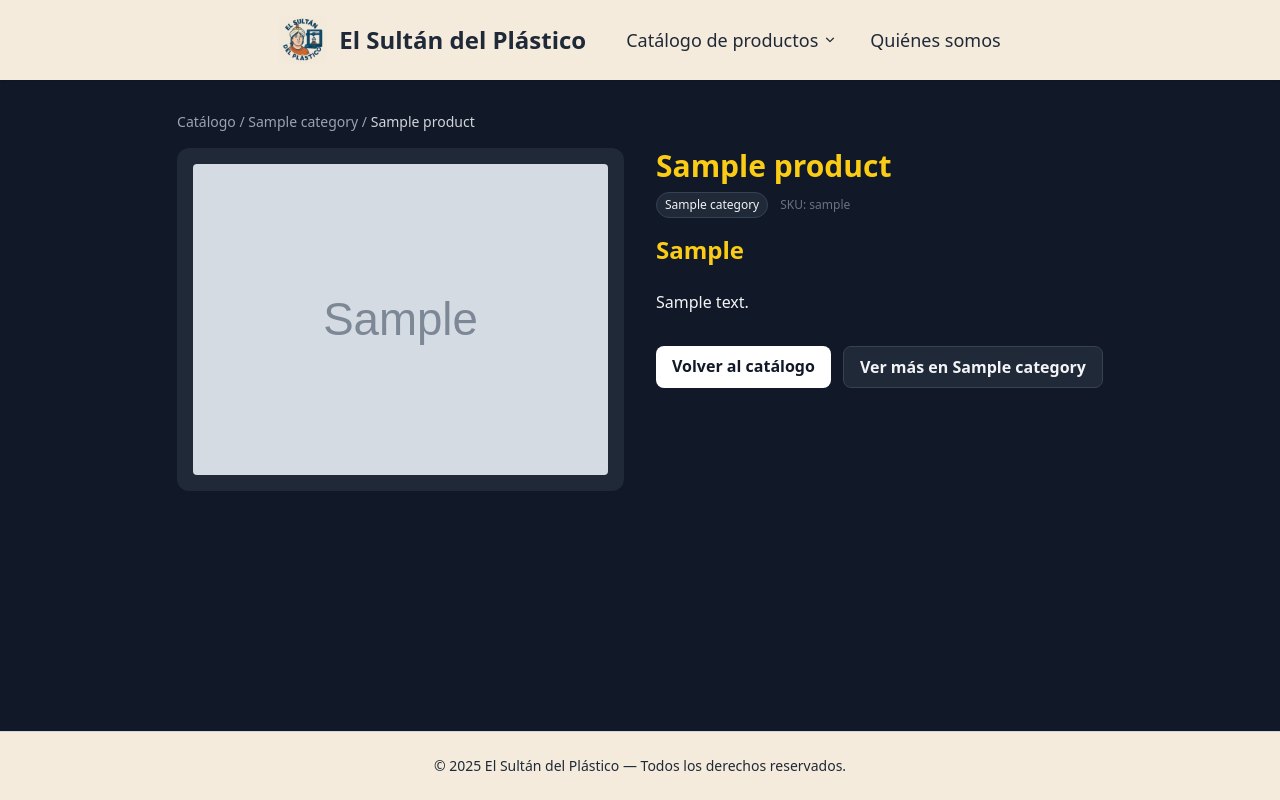
After one commit to julianlods/impresora3d, a Flask app: a page that uses templates/base.html in a window 1280 px wide. The commit adds this page. Run offline with Flask 3, Linux system fonts and the light colour scheme; tables that the repository leaves empty hold one stand-in row (values such as "Sample post"); grey boxes marked "Sample" are stand-in pictures; parts of the project's set-up code (start-up, migrations or seed data) failed here and were passed over; some libraries are stand-ins or nearby versions.

Commit message:
ui: dropdown 2 columnas + detalle de producto + admin modal compacto

```diff
--- a/app.py
+++ b/app.py
@@ -1,4 +1,6 @@
-from flask import Flask, render_template, abort
+from flask import Flask, render_template, abort, redirect, url_for, request, session
+from flask_admin import Admin, AdminIndexView
+from flask_admin.contrib.sqla import ModelView
 from datetime import datetime
 from pathlib import Path
 import json
@@ -6,6 +8,8 @@ import json
 # ---- Flask básico
 app = Flask(__name__)
 app.config["SECRET_KEY"] = "change-me"
+app.config["ADMIN_USER"] = "j"        # CAMBIALO
+app.config["ADMIN_PASSWORD"] = "j" # CAMBIALO
 
 # ---- Base de datos (SQLite)
 from flask_sqlalchemy import SQLAlchemy
@@ -40,13 +44,35 @@ class Product(db.Model):
         return f"<Product {self.name}>"
 
 # ---- Admin
-from flask_admin import Admin
+class _AuthMixin:
+    def is_accessible(self):
+        return session.get("admin", False)
+    def inaccessible_callback(self, name, **kwargs):
+        return redirect(url_for("login", next=request.url))
+
+# Tus vistas de admin ahora heredan del mixin para exigir login
+# --- Admin (solo reemplazá las clases y, si querés, form_widget_args)
 from flask_admin.contrib.sqla import ModelView
 
-class CategoryAdmin(ModelView):
+class CategoryAdmin(_AuthMixin, ModelView):
+    extra_css = ["/static/admin.css"]
+    create_modal = True
+    edit_modal = True
+    details_modal = True
+
     form_columns = ["name", "slug", "description"]
+    form_widget_args = {
+        "name": {"class": "form-control form-control-sm"},
+        "slug": {"class": "form-control form-control-sm"},
+        "description": {"rows": 3, "style": "resize:vertical;"},
+    }
 
-class ProductAdmin(ModelView):
+class ProductAdmin(_AuthMixin, ModelView):
+    extra_css = ["/static/admin.css"]
+    create_modal = True
+    edit_modal = True
+    details_modal = True
+
     form_columns = ["name", "slug", "description", "price", "image_url", "category"]
     column_list = ["name", "category", "price", "slug"]
     column_labels = {
@@ -59,9 +85,32 @@ class ProductAdmin(ModelView):
     column_sortable_list = ["name", ("category", "category.name"), "price", "slug"]
     column_searchable_list = ["name", "slug", "description", "category.name"]
 
-admin = Admin(app, name="El Sultán - Admin", template_mode="bootstrap4")
+    form_widget_args = {
+        "name": {"class": "form-control form-control-sm"},
+        "slug": {"class": "form-control form-control-sm"},
+        "price": {"class": "form-control form-control-sm"},
+        "image_url": {"class": "form-control form-control-sm"},
+        "description": {"rows": 3, "style": "resize:vertical;"},
+    }
+
+    # Si tenés muchas categorías, búsqueda por AJAX (opcional)
+    form_ajax_refs = {
+        "category": {"fields": ("name", "slug")}
+    }
+
+class SecureIndexView(_AuthMixin, AdminIndexView):
+    extra_css = ["/static/admin.css"]
+    pass
+
+admin = Admin(
+    app,
+    name="El Sultán - Admin",
+    index_view=SecureIndexView(url="/admin"),
+    template_mode="bootstrap4",
+)
 admin.add_view(CategoryAdmin(Category, db.session))
 admin.add_view(ProductAdmin(Product, db.session))
+
 
 # ---- Utilidades (para tu footer y el menú)
 @app.context_processor
@@ -117,6 +166,28 @@ def categoria(slug):
     productos = Product.query.filter_by(category_id=cat.id).order_by(Product.name).all()
     return render_template("categoria.html", categoria=cat, productos=productos)
 
+@app.route("/login", methods=["GET", "POST"])
+def login():
+    error = None
+    if request.method == "POST":
+        u = request.form.get("username", "").strip()
+        p = request.form.get("password", "")
+        if u == app.config["ADMIN_USER"] and p == app.config["ADMIN_PASSWORD"]:
+            session["admin"] = True
+            return redirect(request.args.get("next") or url_for("admin.index"))
+        error = "Usuario o contraseña inválidos."
+    return render_template("login.html", error=error)
+
+@app.route("/logout")
+def logout():
+    session.pop("admin", None)
+    return redirect(url_for("login"))
+
+@app.route("/producto/<slug>")
+def producto(slug):
+    p = Product.query.filter_by(slug=slug).first_or_404()
+    return render_template("producto.html", p=p)
+
 # ---- Inicializar DB (ejecutar 1 sola vez)
 @app.route("/initdb")
 def initdb():
--- a/templates/base.html
+++ b/templates/base.html
@@ -10,8 +10,8 @@
 
     <!-- HEADER -->
     <header style="background-color: #f4ebdc;" class="shadow">
-		<div class="max-w-7xl mx-auto px-4 sm:px-6 lg:px-8 flex items-center justify-between h-20">
-
+        <div class="mx-auto w-[min(92vw,1100px)] px-4 sm:px-6 lg:px-8
+                    flex items-center justify-center gap-10 h-20">
             <!-- Logo -->
             <div class="flex items-center gap-3">
                 <a href="{{ url_for('home') }}" class="flex items-center gap-3" aria-label="Ir al inicio">
@@ -32,42 +32,56 @@
                             </svg>
                         </button>
 
-                <!-- Wrapper con pt-2 = puente de hover (no desaparece al mover el mouse) -->
+                        <!-- Wrapper con pt-2 = puente de hover -->
                         <div class="absolute left-0 top-full pt-2 z-50">
-                    <!-- Panel: vertical, sin causar scroll de la página -->
-                    <div class="hidden group-hover:block group-focus-within:block
-                                bg-white text-gray-900 rounded-lg shadow-lg border border-gray-200
-                                w-[min(90vw,520px)] max-h-[70vh] overflow-y-auto">
-
-                    <ul class="p-4 space-y-4">
+                        <!-- Panel con fondo sólido -->
+                        <div
+                            class="hidden group-hover:block group-focus-within:block
+                                rounded-lg shadow-xl border w-[min(92vw,520px)] max-h-[70vh] overflow-hidden
+                                text-gray-800 ring-1"
+                            style="background-color:#f4ebdc; border-color:#e6dac8; --tw-ring-color:#e6dac8;"
+                        >
+                            <div class="p-2">
+                            <div class="grid md:grid-cols-[240px_1fr]">
+                                <!-- Columna: Categorías (fondo sólido) -->
+                                <ul id="menu-cats"
+                                    class="bg-[#f4ebdc] md:border-r md:border-[#e6dac8] md:max-h-[70vh] md:overflow-y-auto p-2 space-y-1">
                                 {% for c in nav_categories %}
                                     <li>
-                            <!-- Categoría -->
-                            <a href="{{ url_for('categoria', slug=c.slug) }}"
-                            class="font-semibold text-gray-800 hover:text-yellow-600">
+                                    <button type="button"
+                                            class="cat-btn w-full text-left px-3 py-2 rounded font-semibold text-gray-800 hover:bg-[#efe5d1]"
+                                            data-target="pnl-{{ c.id }}"
+                                            title="Ver productos de {{ c.name }}">
                                         {{ c.name }}
-                            </a>
+                                    </button>
+                                    </li>
+                                {% else %}
+                                    <li class="text-gray-500 px-3 py-2">Sin categorías cargadas.</li>
+                                {% endfor %}
+                                </ul>
 
+                                <!-- Columna: Productos (fondo sólido) -->
+                                <div class="bg-[#f4ebdc] md:max-h-[70vh] md:overflow-y-auto p-2">
+                                {% for c in nav_categories %}
                                     {% set prods = c.products|sort(attribute='name') %}
+                                    <ul id="pnl-{{ c.id }}" class="prod-panel {% if not loop.first %}hidden{% endif %} space-y-1">
                                     {% if prods %}
-                            <!-- Productos de la categoría (vertical) -->
-                            <ul class="mt-2 ml-4 list-disc marker:text-gray-400 space-y-1 text-sm">
                                         {% for p in prods %}
                                         <li>
-                                    <a href="{{ url_for('categoria', slug=c.slug) }}" class="hover:text-gray-700">
+                                            <a href="{{ url_for('producto', slug=p.slug) }}"
+                                            class="block px-3 py-1 rounded hover:bg-[#efe5d1] whitespace-nowrap overflow-hidden text-ellipsis">
                                             {{ p.name }}
                                             </a>
                                         </li>
                                         {% endfor %}
+                                    {% else %}
+                                        <li class="px-3 py-2 text-sm text-gray-600">Sin productos</li>
+                                    {% endif %}
                                     </ul>
-                            {% else %}
-                            <p class="mt-2 text-sm text-gray-500">Sin productos</p>
-                            {% endif %}
-                        </li>
-                        {% else %}
-                        <li class="text-gray-500">Sin categorías cargadas.</li>
                                 {% endfor %}
-                    </ul>
+                                </div>
+                            </div>
+                            </div>
                         </div>
                         </div>
                     </li>
@@ -75,9 +89,7 @@
                     <li>
                         <a href="{{ url_for('quienes_somos') }}" class="text-gray-800 hover:text-yellow-600">Quiénes somos</a>
                     </li>
-                <li>
-                <a href="{{ url_for('contacto') }}" class="text-gray-800 hover:text-yellow-600">Contacto</a>
-                </li>
+                    <!-- (Contacto eliminado) -->
                 </ul>
             </nav>
         </div>
@@ -95,5 +107,25 @@
 		</div>
 	</footer>
 
+    <script>
+    document.addEventListener('DOMContentLoaded', () => {
+    const btns = document.querySelectorAll('.cat-btn');
+    const panels = document.querySelectorAll('.prod-panel');
+
+    const show = (id) => {
+        panels.forEach(p => p.classList.toggle('hidden', p.id !== id));
+    };
+
+    btns.forEach((b, i) => {
+        const id = b.dataset.target;
+        // Desktop: hover/focus
+        b.addEventListener('mouseenter', () => show(id));
+        b.addEventListener('focus', () => show(id));
+        // Móvil: tap
+        b.addEventListener('click', (e) => { e.preventDefault(); show(id); });
+    });
+    });
+    </script>
+
 </body>
 </html>
--- /dev/null
+++ b/templates/producto.html
@@ -0,0 +1,64 @@
+{% extends "base.html" %}
+{% block title %}{{ p.name }} — El Sultán del Plástico{% endblock %}
+
+{% block content %}
+<nav class="text-sm text-gray-400 mb-4">
+	<a href="{{ url_for('catalogo') }}" class="hover:text-yellow-500">Catálogo</a>
+	{% if p.category %} / <a href="{{ url_for('categoria', slug=p.category.slug) }}" class="hover:text-yellow-500">{{ p.category.name }}</a>{% endif %}
+	/ <span class="text-gray-300">{{ p.name }}</span>
+</nav>
+
+<div class="grid gap-8 lg:grid-cols-2">
+	<!-- Imagen -->
+	<div class="bg-gray-800 rounded-xl p-4">
+		{% set src = p.image_url %}
+		<div class="w-full bg-black rounded-lg" style="aspect-ratio: 4 / 3;">
+			<img
+				src="{{ src if src and src.startswith('http') else url_for('static', filename=(src or 'images/placeholder.png')) }}"
+				alt="{{ p.name }}"
+				class="w-full h-full object-contain rounded"
+			>
+		</div>
+	</div>
+
+	<!-- Datos -->
+	<div>
+		<h1 class="text-3xl font-bold text-yellow-400">{{ p.name }}</h1>
+
+		<div class="mt-2 flex items-center gap-3">
+			{% if p.category %}
+				<a href="{{ url_for('categoria', slug=p.category.slug) }}"
+				   class="text-xs bg-gray-800 border border-gray-700 px-2 py-1 rounded-full hover:border-yellow-500">
+					{{ p.category.name }}
+				</a>
+			{% endif %}
+			{% if p.slug %}
+				<span class="text-xs text-gray-500">SKU: {{ p.slug }}</span>
+			{% endif %}
+		</div>
+
+		{% if p.price %}
+			<p class="mt-4 text-2xl font-semibold text-yellow-400">{{ p.price }}</p>
+		{% endif %}
+
+		{% if p.description %}
+			<div class="mt-6 prose prose-invert max-w-none">
+				<p>{{ p.description }}</p>
+			</div>
+		{% endif %}
+
+		<div class="mt-8 flex gap-3">
+			<a href="{{ url_for('catalogo') }}"
+			   class="bg-white text-gray-900 px-4 py-2 rounded-lg font-semibold hover:bg-gray-100">
+				Volver al catálogo
+			</a>
+			{% if p.category %}
+			<a href="{{ url_for('categoria', slug=p.category.slug) }}"
+			   class="bg-gray-800 border border-gray-700 px-4 py-2 rounded-lg font-semibold hover:border-yellow-500">
+				Ver más en {{ p.category.name }}
+			</a>
+			{% endif %}
+		</div>
+	</div>
+</div>
+{% endblock %}
```
Also changed, not shown: static/admin.css (added, +14 -0 lines), templates/index.html (+42 -16 lines), templates/login.html (added, +36 -0 lines), templates/detalle.html (deleted). Lines whose indentation alone changed are shown as unchanged.
